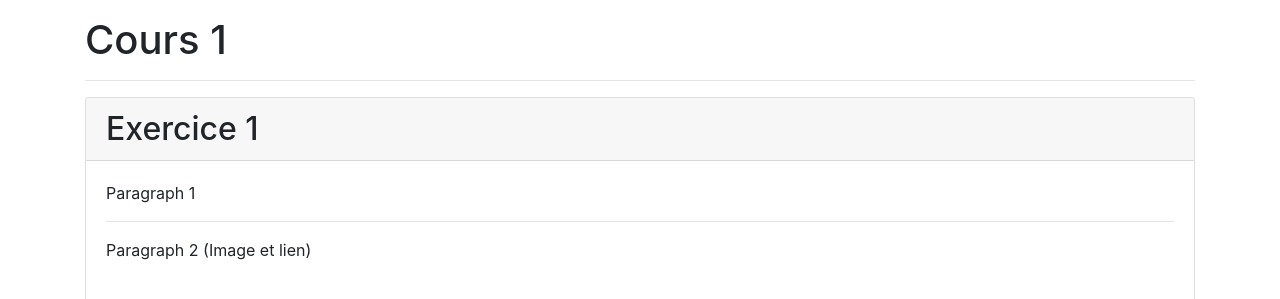
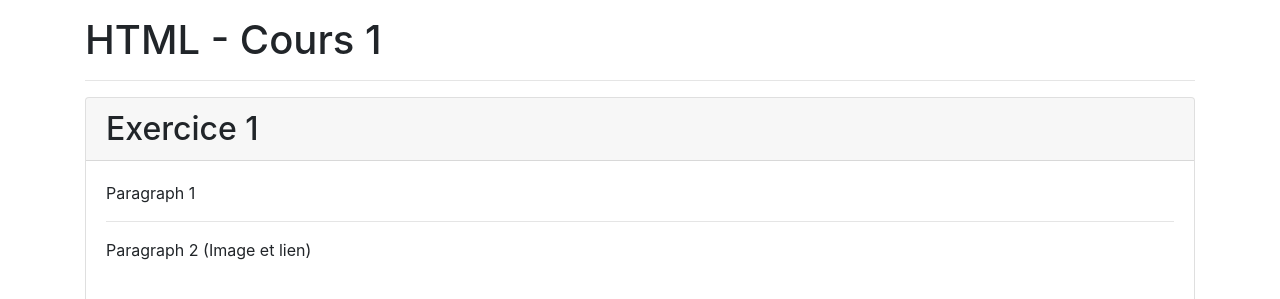
Before and after one commit to alexisprovost/WebBase, a plain HTML site: page index.html in a window 1280 px wide. Shown: the top 299 px of the page. Drawn offline with nearby package versions, Linux system fonts and the light colour scheme; grey boxes are pictures that could not be loaded.

Commit message:
Added Topic

```diff
--- a/index.html
+++ b/index.html
@@ -14,7 +14,7 @@
 </head>
 
 <body class="container mt-3">
-    <h1>Cours 1</h1>
+    <h1>HTML - Cours 1</h1>
     <hr>
     <div class="card">
         <h2 class="card-header">Exercice 1</h2>
```
